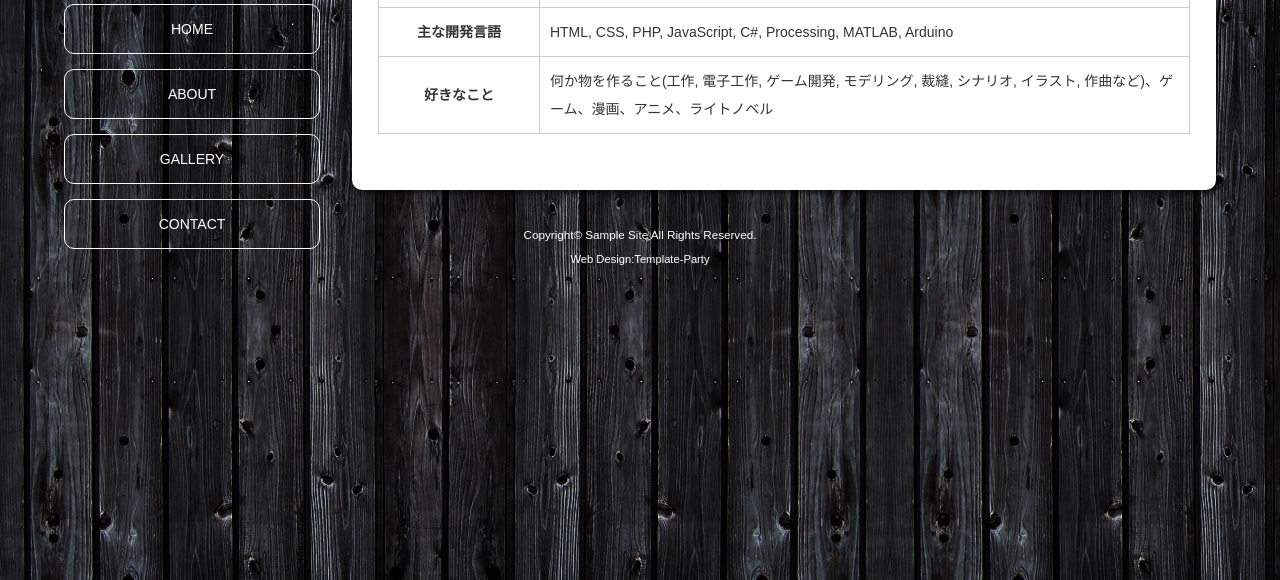
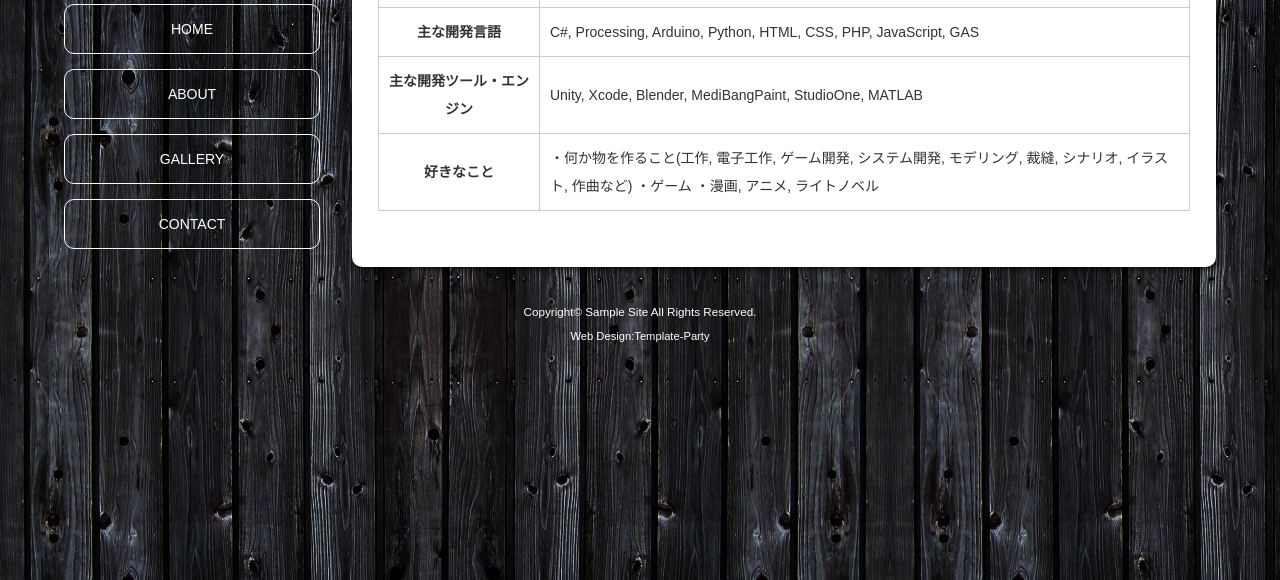
Before and after one commit to mu5dvlp/Portfolio, a plain HTML site: page tp_simple11_wood03/about.html in a window 1280 px wide. Shown: the part 220-800 px from the top of the page. Drawn offline with Linux system fonts and the light colour scheme.

Commit message:
about 更新

```diff
--- a/tp_simple11_wood03/about.html
+++ b/tp_simple11_wood03/about.html
@@ -52,15 +52,21 @@
 					</tr>
 					<tr>
 						<th>学歴</th>
-						<td>明治大学 総合数理学部 先端メディアサイエンス学科</td>
+						<td><strong>2020年入学</strong> 明治大学 総合数理学部 先端メディアサイエンス学科</td>
 					</tr>
 					<tr>
 						<th>主な開発言語</th>
-						<td>HTML, CSS, PHP, JavaScript, C#, Processing, MATLAB, Arduino</td>
+						<td>C#, Processing, Arduino, Python, HTML, CSS, PHP, JavaScript, GAS</td>
+					</tr>
+					<tr>
+						<th>主な開発ツール・エンジン</th>
+						<td>Unity, Xcode, Blender, MediBangPaint, StudioOne, MATLAB</td>
 					</tr>
 					<tr>
 						<th>好きなこと</th>
-						<td>何か物を作ること(工作, 電子工作, ゲーム開発, モデリング, 裁縫, シナリオ, イラスト, 作曲など)、ゲーム、漫画、アニメ、ライトノベル</td>
+						<td>・何か物を作ること(工作, 電子工作, ゲーム開発, システム開発, モデリング, 裁縫, シナリオ, イラスト, 作曲など)
+							・ゲーム
+							・漫画, アニメ, ライトノベル</td>
 					</tr>
 				</table>
 
```
